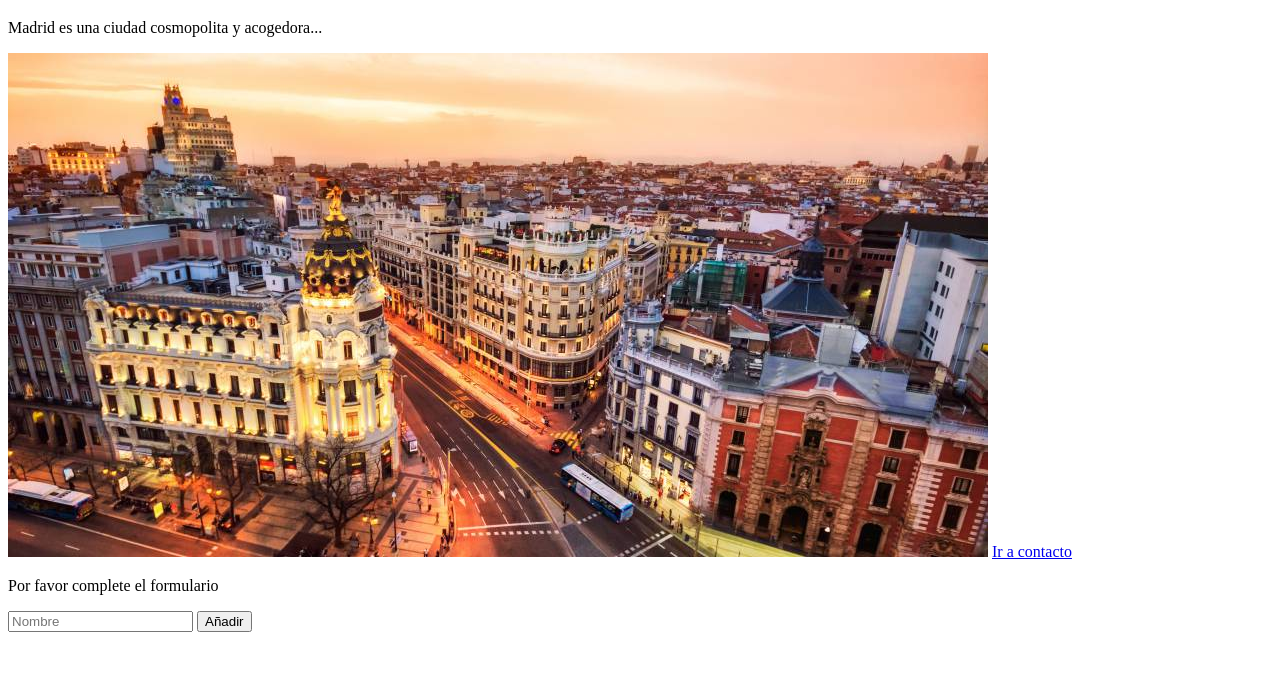
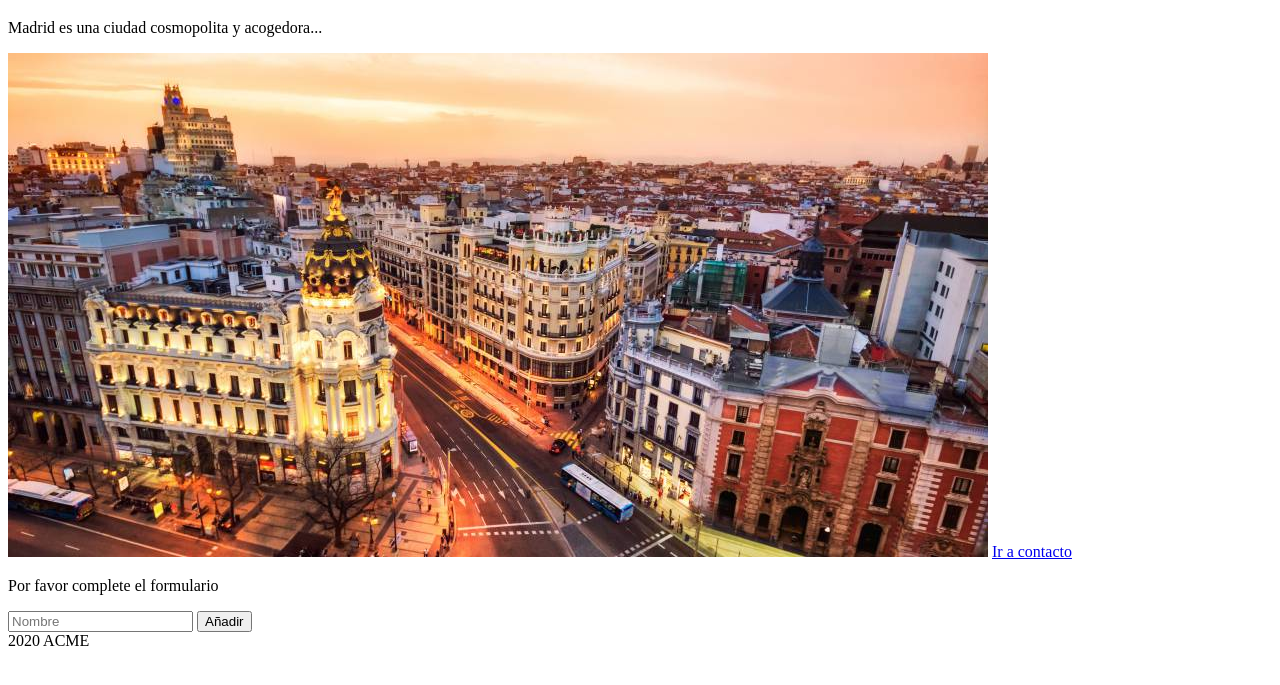
Before and after one commit to getafetest/test_git, a plain HTML site: page index.html in a window 1280 px wide. Shown: the part 61-746 px from the top of the page. Drawn offline with Linux system fonts and the light colour scheme.

Commit message:
Add footer
Cambiamos directamente en Github ¿mala práctica?

```diff
--- a/index.html
+++ b/index.html
@@ -17,5 +17,6 @@
         <button type="submit">Añadir</button>
         <!-- <input type="submit" value="Enviar"> -->
     </form>
+    <footer>2020 ACME</footer>
 </body>
 </html>
```
